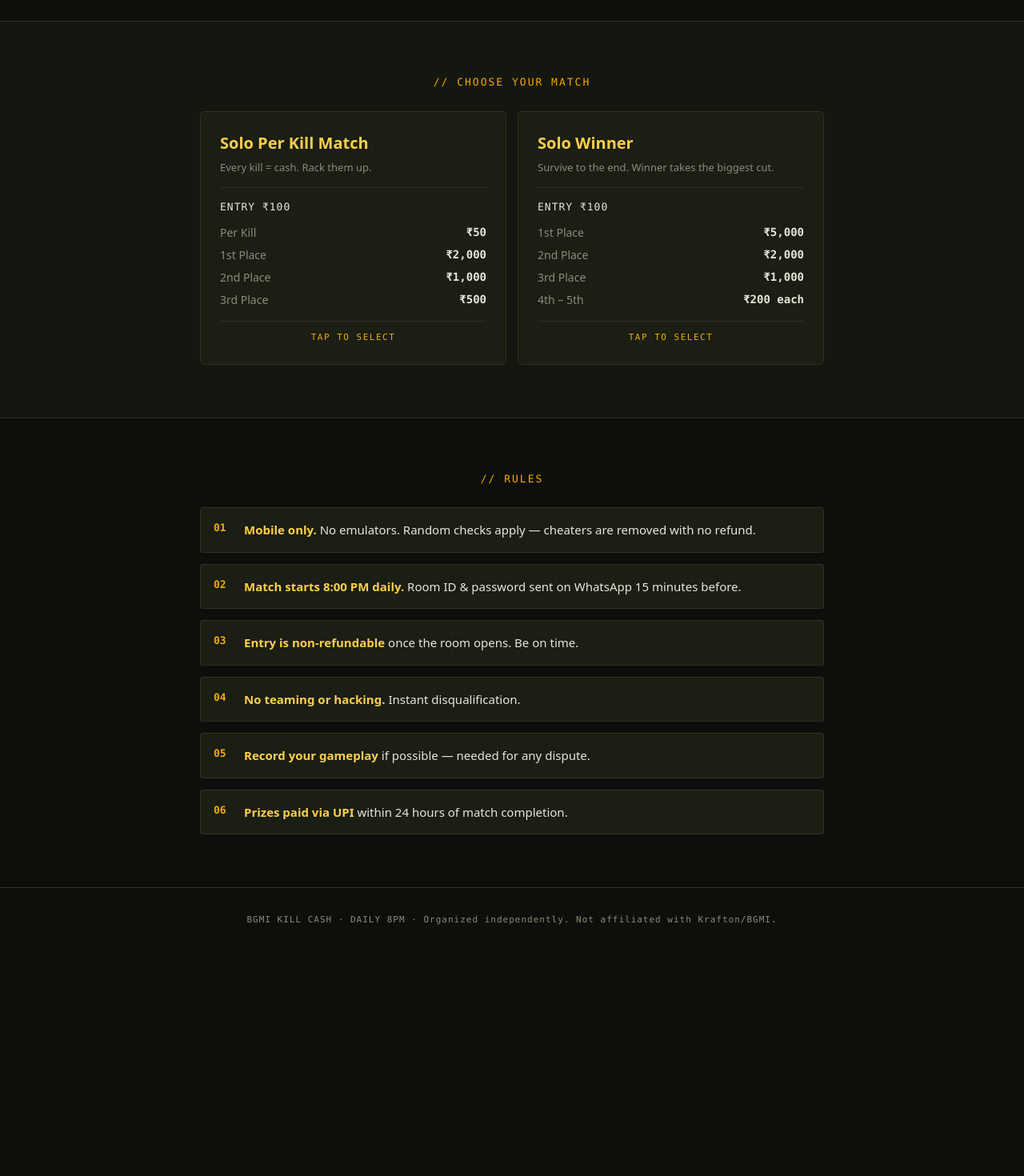
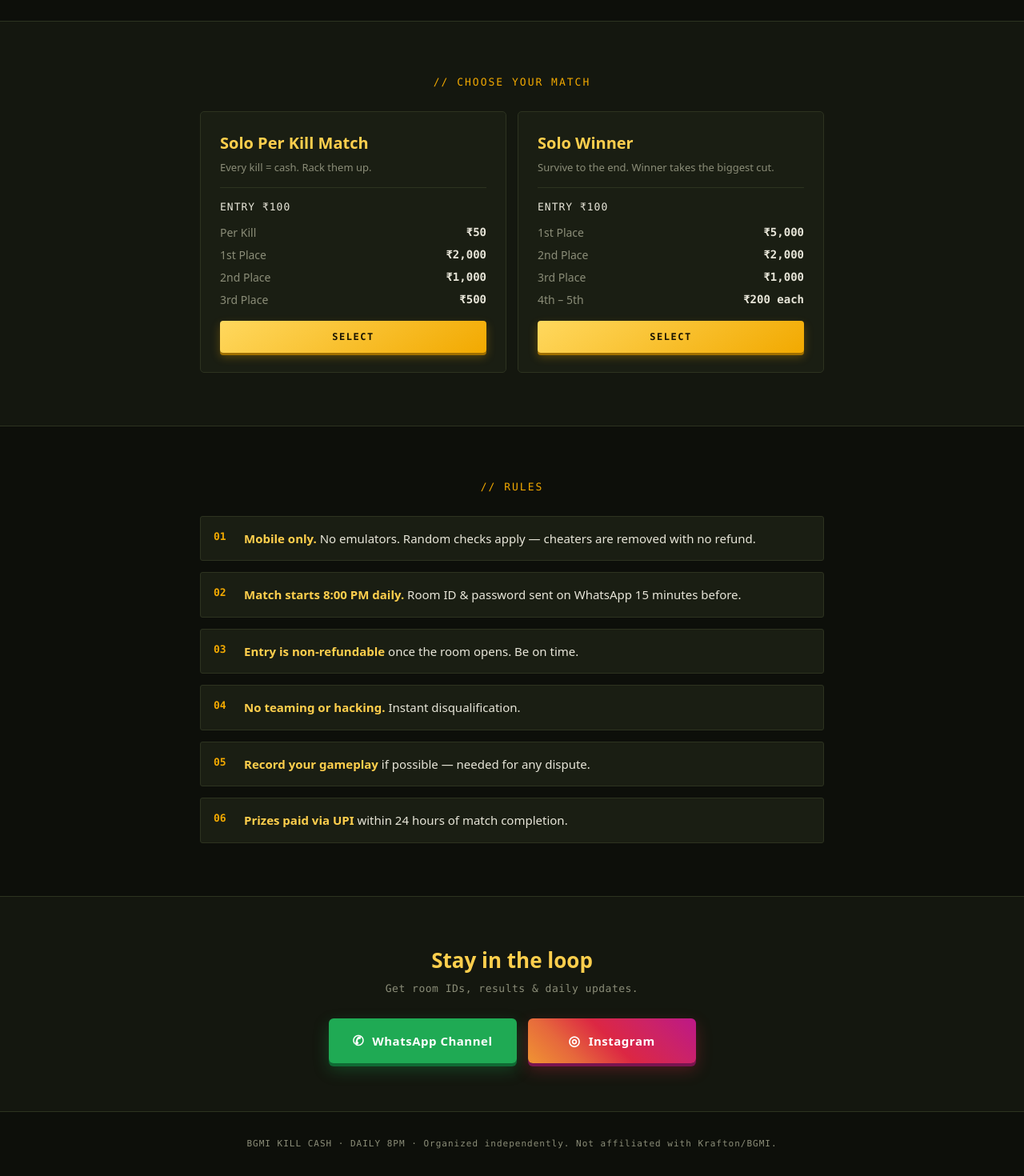
Before and after one commit to carromtournament/bgmi-kill-cash, a Next.js app: page / in a window 1280 px wide. Shown: the part 1267-2737 px from the top of the page at 80% size. Before the commit the page ends 2458 px from the top, so only its background shows below. Built offline with nearby package versions, Linux system fonts and the light colour scheme.

Commit message:
Add files via upload

```diff
--- a/app/page.tsx
+++ b/app/page.tsx
@@ -162,7 +162,9 @@ export default function Home() {
                       </div>
                     ))}
                   </div>
-                  <div className="fmt-pick mono">{active ? "✓ SELECTED" : "TAP TO SELECT"}</div>
+                  <div className={`fmt-pick mono ${active ? "fmt-picked" : ""}`}>
+                    {active ? "✓ SELECTED" : "SELECT"}
+                  </div>
                 </button>
               );
             })}
@@ -184,6 +186,22 @@ export default function Home() {
             <li><strong>Record your gameplay</strong> if possible — needed for any dispute.</li>
             <li><strong>Prizes paid via UPI</strong> within 24 hours of match completion.</li>
           </ol>
+        </div>
+      </section>
+
+      {/* JOIN / FOLLOW */}
+      <section className="join-section">
+        <div className="join-inner">
+          <div className="join-title">Stay in the loop</div>
+          <div className="join-sub mono">Get room IDs, results &amp; daily updates.</div>
+          <div className="join-btns">
+            <a href={CHANNEL_LINK} target="_blank" rel="noopener noreferrer" className="join-btn join-wa">
+              <span className="wa-icon">✆</span> WhatsApp Channel
+            </a>
+            <a href={INSTAGRAM_LINK} target="_blank" rel="noopener noreferrer" className="join-btn join-ig">
+              <span className="ig-icon">◎</span> Instagram
+            </a>
+          </div>
         </div>
       </section>
 
@@ -486,7 +504,15 @@ const styles = `
 .fmt-prize { display: flex; justify-content: space-between; font-size: 14px; }
 .fp-label { color: var(--muted); }
 .fp-val { color: var(--text); font-weight: 600; }
-.fmt-pick { font-size: 11px; letter-spacing: 1.5px; color: var(--amber); border-top: 1px solid var(--line); padding-top: 12px; text-align: center; }
+.fmt-pick {
+  font-size: 12px; font-weight: 700; letter-spacing: 1.5px; color: #1a1400;
+  margin-top: 16px; padding: 11px; border-radius: 4px; text-align: center;
+  background: linear-gradient(145deg, #ffd85e, #f2a900);
+  box-shadow: 0 3px 0 #a06f00, 0 5px 12px rgba(242,169,0,0.3);
+  transition: transform .12s;
+}
+.fmt-card:hover .fmt-pick { transform: translateY(-1px); }
+.fmt-picked { background: linear-gradient(145deg, #4ade80, #16a34a); color: #052e13; box-shadow: 0 3px 0 #0a5c26, 0 5px 12px rgba(74,222,128,0.3); }
 
 .reg { margin-top: 28px; border: 1px solid var(--amber); background: var(--panel); border-radius: 5px; padding: 26px; }
 .reg-head { display: flex; justify-content: space-between; align-items: baseline; margin-bottom: 20px; }
@@ -525,6 +551,22 @@ const styles = `
 .rules li::before { content: counter(r, decimal-leading-zero); position: absolute; left: 16px; top: 15px; font-family: var(--font-geist-mono); color: var(--amber); font-size: 13px; font-weight: 700; }
 .rules strong { color: var(--amber-2); }
 
+.join-section { padding: 60px 20px; background: var(--bg-2); border-top: 1px solid var(--line); text-align: center; }
+.join-inner { max-width: 560px; margin: 0 auto; }
+.join-title { font-size: 26px; font-weight: 800; color: var(--amber-2); margin-bottom: 6px; }
+.join-sub { font-size: 13px; color: var(--muted); letter-spacing: 0.5px; margin-bottom: 28px; }
+.join-btns { display: flex; gap: 14px; justify-content: center; flex-wrap: wrap; }
+.join-btn {
+  display: inline-flex; align-items: center; justify-content: center; gap: 10px;
+  padding: 15px 30px; border-radius: 6px; text-decoration: none; font-weight: 700; font-size: 15px;
+  letter-spacing: 0.5px; min-width: 210px; transition: transform .12s, box-shadow .15s;
+}
+.join-btn:hover { transform: translateY(-2px); }
+.join-wa { background: #1faa54; color: #fff; box-shadow: 0 4px 0 #0f6b34, 0 8px 20px rgba(31,170,84,0.3); }
+.join-wa:hover { box-shadow: 0 4px 0 #0f6b34, 0 12px 26px rgba(31,170,84,0.45); }
+.join-ig { background: linear-gradient(45deg, #f09433, #e6683c, #dc2743, #cc2366, #bc1888); color: #fff; box-shadow: 0 4px 0 #7a1450, 0 8px 20px rgba(220,39,67,0.3); }
+.join-ig:hover { box-shadow: 0 4px 0 #7a1450, 0 12px 26px rgba(220,39,67,0.45); }
+
 .foot { text-align: center; padding: 32px 20px; color: var(--muted); font-size: 11px; letter-spacing: 1px; border-top: 1px solid var(--line); }
 
 @media (max-width: 560px) {
```
